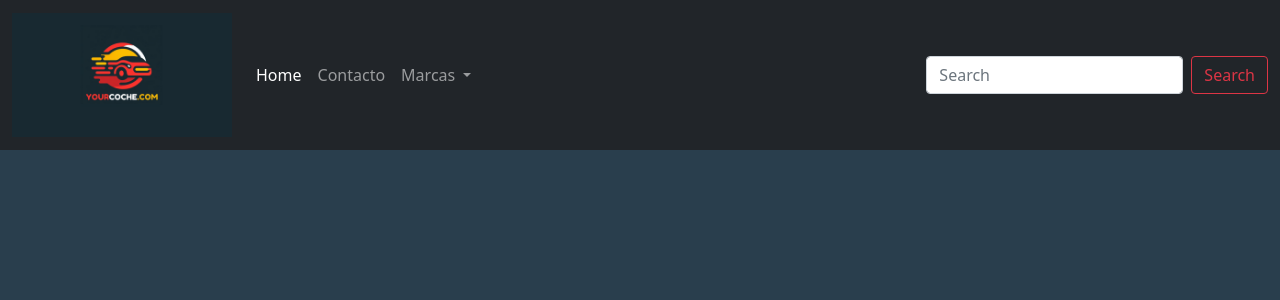
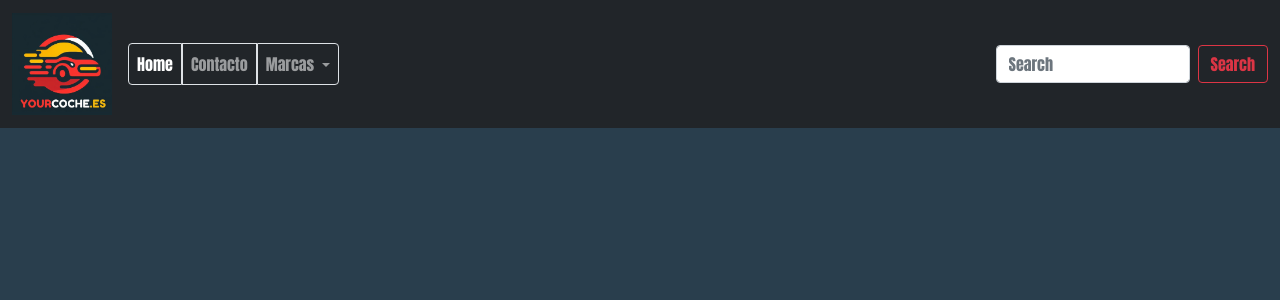
Before and after one commit to theowla/yourcoche.es, a Python web app: template ecommerce1/ecommerce1/Templates/index.html in a window 1280 px wide. Shown: the top 300 px of the page. Run offline with Jinja, Linux system fonts and the light colour scheme; the template is opened without the code that fills it, so the values that code supplies are empty.

Commit message:
Navbar finished(only front-end)

```diff
--- a/ecommerce1/ecommerce1/Templates/index.html
+++ b/ecommerce1/ecommerce1/Templates/index.html
@@ -12,7 +12,7 @@
   <nav class="navbar navbar-expand-lg navbar-dark bg-dark">
     <div class="container-fluid">
       <a class="navbar-brand" href="#">
-        <img src="../images_logos/YOURCOCHE.ES.png" alt="yourcoche.es" width="220" height="auto">
+        <img src="../images_logos/YOURCOCHE.ES.logoMain.jpg" alt="yourcoche.es" width="100" height="auto">
       </a>
       <button class="navbar-toggler" type="button" data-bs-toggle="collapse" data-bs-target="#navbarSupportedContent" aria-controls="navbarSupportedContent" aria-expanded="false" aria-label="Toggle navigation">
         <span class="navbar-toggler-icon"></span>
@@ -20,24 +20,25 @@
       <div class="collapse navbar-collapse" id="navbarSupportedContent">
         <ul class="navbar-nav me-auto mb-2 mb-lg-0">
           <li class="nav-item">
-            <a class="nav-link active" aria-current="page" href="#">Home</a>
+            <a class="nav-link active border rounded-start" aria-current="page" href="#">Home</a>
           </li>
           <li class="nav-item">
-            <a class="nav-link" href="#">Contacto</a>
+            <a class="nav-link border" href="#">Contacto</a>
           </li>
           <li class="nav-item dropdown">
-            <a class="nav-link dropdown-toggle" href="#" id="navbarDropdown" role="button" data-bs-toggle="dropdown" aria-expanded="false">
+            <a class="nav-link dropdown-toggle border rounded-end" href="#" id="navbarDropdown" role="button" data-bs-toggle="dropdown" aria-expanded="false">
               Marcas
             </a>
             <ul class="dropdown-menu bg-dark" aria-labelledby="navbarDropdown">
-              <li><a class="dropdown-item text-white bg-dark" href="#">Action</a></li>
+              <li><a class="dropdown-item text-white" href="#">Action</a></li>
+            </ul>
           </li>
         </ul>
-      </div>
-        <form class="d-flex flex-row">
+        <form class="d-flex">
           <input class="form-control me-2" type="search" placeholder="Search" aria-label="Search">
           <button class="btn btn-outline-danger" type="submit">Search</button>
         </form>
+      </div>
     </div>
   </nav>
 </body>
--- a/ecommerce1/ecommerce1/styles/styles.css
+++ b/ecommerce1/ecommerce1/styles/styles.css
@@ -1,12 +1,9 @@
 body {
     background-color: #293e4d;
+    font-family: impact;
+    font-weight: lighter;
 }
 p {
     font-family: impact;
     color: red;
 }
-.search_bar{
-    width: 300px;
-    height: auto;
-    align-items: right;
-}
```
Also changed, not shown: ecommerce1/db.sqlite3 (added), ecommerce1/ecommerce1/images_logos/YOURCOCHE.ES.jpg (deleted), ecommerce1/ecommerce1/images_logos/YOURCOCHE.ES.logoMain.jpg (added), ecommerce1/ecommerce1/images_logos/YOURCOCHE.ES.png (deleted).
